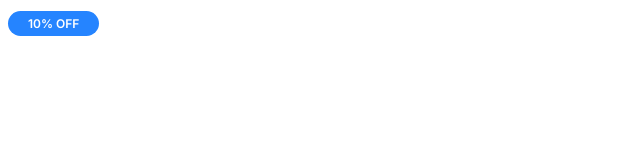
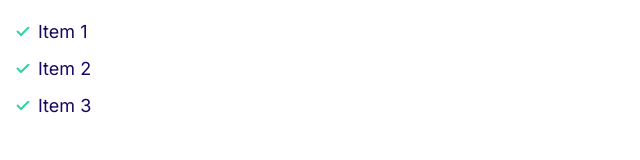
Before and after one commit to Agilesh-s/cloudify, a plain HTML site: page index.html in a window 1280 px wide. Shown: the whole page, without its empty margins (0-640 px from the left). Drawn offline with Linux system fonts and the light colour scheme.

Commit message:
Created Lists Component

```diff
--- a/css/styles.css
+++ b/css/styles.css
@@ -121,3 +121,32 @@ a{
         font-size: 1.2rem;
     }
 }
+
+/* Lists */
+
+.list{
+    list-style: none;
+    padding-left: 0;
+    color: var(--color-headings);
+}
+
+.list--inline .list__item{
+    display: inline-block;
+    margin-right: 2rem;
+}
+
+.list--tick{
+    list-style-image:url(../images/tick.svg);
+    padding-left: 3rem;
+}
+
+.list--tick .list__item{
+    padding-left: .5rem;
+    margin-bottom: 1rem;
+}
+
+@media screen and (min-width: 1024px){
+    .list--tick .list__item{
+        padding-left: 0;
+    }
+}
--- a/index.html
+++ b/index.html
@@ -11,6 +11,10 @@
     <link rel="stylesheet" href="css/styles.css">
 </head>
 <body>
-    <span class="badge badge--primary badge--small">10% OFF</span>
+    <ul class="list list--tick">
+        <li class="list__item">Item 1</li>
+        <li class="list__item">Item 2</li>
+        <li class="list__item">Item 3</li>
+    </ul>
 </body>
 </html>
```
Also changed, not shown: components/lists.html (added, +5 -0 lines), images/tick.svg (added).
